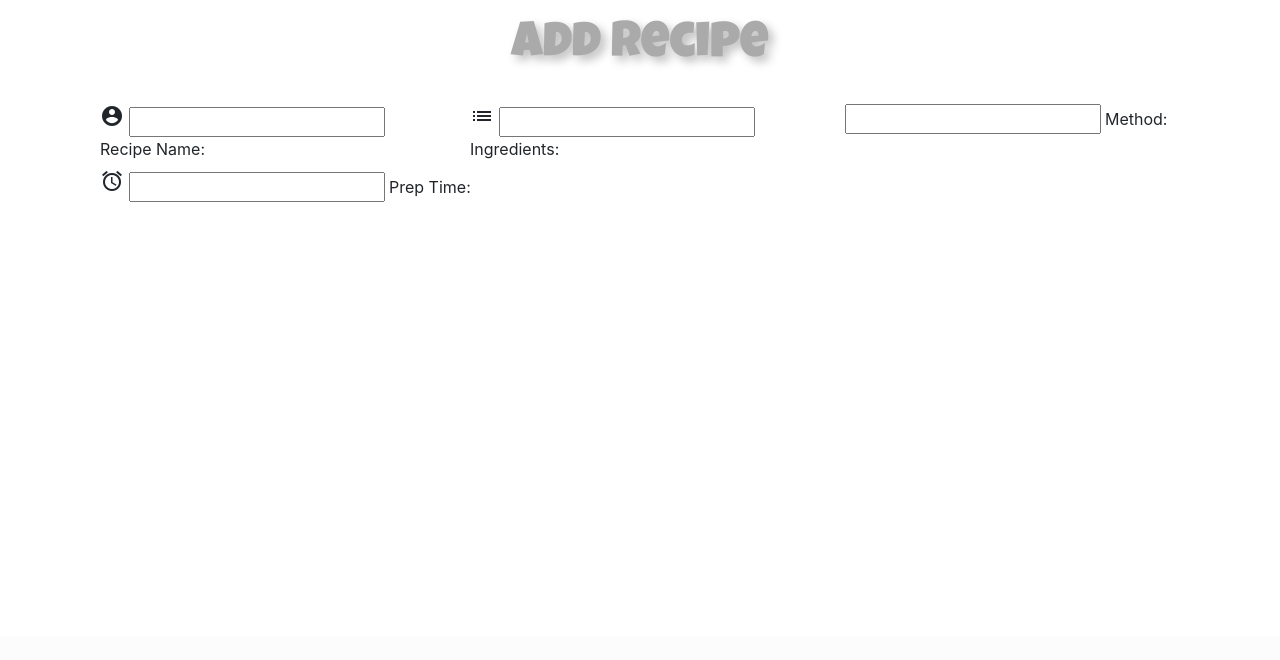
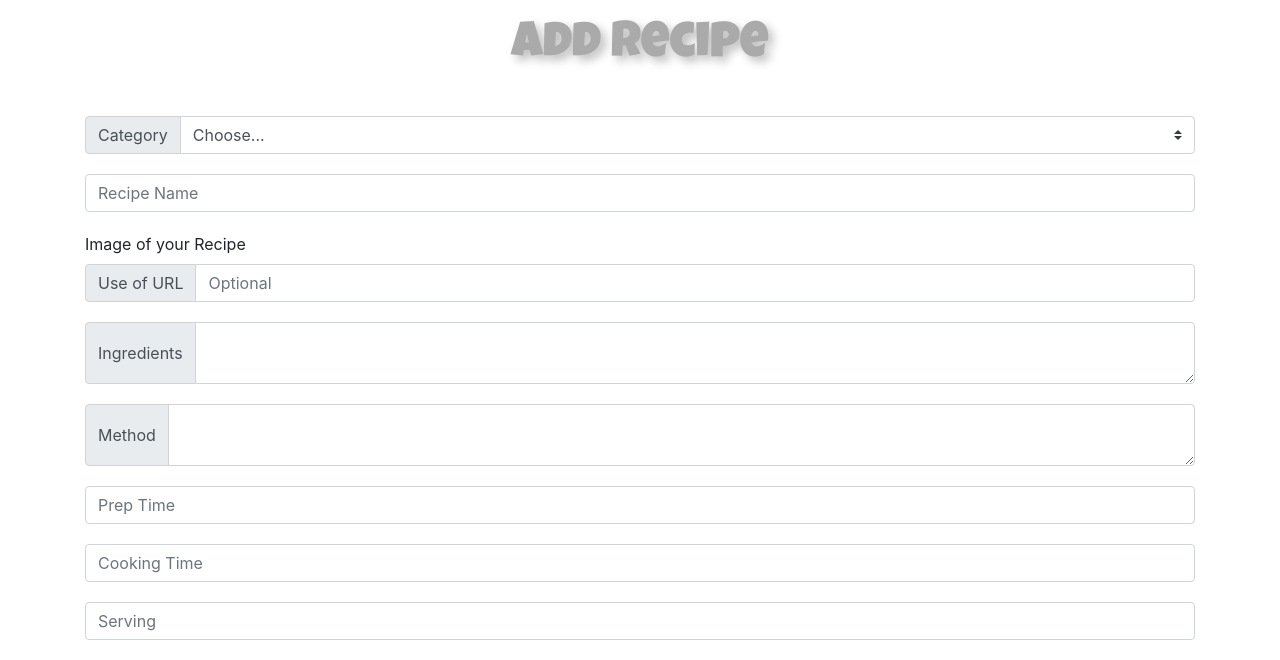
Before and after one commit to ShawnAhls/My-Yummy-Dishes, a Flask app: page /add_recipe in a window 1280 px wide. Shown: the part 164-824 px from the top of the page. Before the commit the page ends 366 px from the top, so only its background shows below. Run offline with Flask 2, Linux system fonts and the light colour scheme; some libraries are stand-ins or nearby versions.

Commit message:
Updated the add recipe page with a template

```diff
--- a/static/css/style.css
+++ b/static/css/style.css
@@ -80,3 +80,11 @@ a {
     column-gap: 35px;
     column-fill: auto;
 }
+
+/*---- Display Recipes Ends ----*/
+/*---- Add Recipes Starts ----*/
+
+.add {
+    margin-top: 20px;
+    margin-bottom: 20px;
+}
--- a/templates/add-recipe.html
+++ b/templates/add-recipe.html
@@ -2,41 +2,64 @@
 
 {% block content%}
 <h2>Add Recipe</h2>
-
-   <!--- <div class="input-field col s12">
-        <select>
-            <option value="" disabled selected>Choose your option</option>
-            <option value="1">Option 1</option>
-            <option value="2">Option 2</option>
-            <option value="3">Option 3</option>
+<section class="add">
+    <div class="input-group mb-3">
+        <div class="input-group-prepend">
+            <label class="input-group-text" for="inputGroupSelect01">Category</label>
+        </div>
+        <select class="custom-select" id="inputGroupSelect01">
+            <option selected>Choose...</option>
+            <option value="1">Beef</option>
+            <option value="2">Lamb</option>
+            <option value="3">Chicken</option>
+            <option value="4">Fish</option>
+            <option value="5">Vegan</option>
         </select>
-        <label>Materialize Select</label>
-    </div>--->
-    <form action="" method="POST" class="col s12">
-      <div class="row">
-        <div class="input-field col s12">
-          <i class="material-icons prefix">account_circle</i>
-          <input id="icon_prefix" type="text" class="validate">
-          <label for="icon_prefix">Recipe Name:</label>
+    </div>
+</section>
+<section class="add">
+    <div class="input-group">
+    <input type="text" class="form-control" placeholder="Recipe Name" >
+    </div>
+</section>
+<section class="add">
+    <label for="basic-url">Image of your Recipe</label>
+    <div class="input-group mb-3">
+        <div class="input-group-prepend">
+            <span class="input-group-text" id="basic-addon3">Use of URL</span>
         </div>
-        <div class="input-field col s12">
-          <i class="material-icons prefix">list</i>
-          <input id="icon_prefix" type="text" class="validate">
-          <label for="icon_prefix">Ingredients:</label>
+        <input type="text" class="form-control"  placeholder="Optional" id="basic-url" aria-describedby="basic-addon3">
+    </div>
+</section>
+<section class="add">
+    <div class="input-group">
+        <div class="input-group-prepend">
+            <span class="input-group-text">Ingredients</span>
         </div>
-        <div class="input-field col s12">
-          <i class="material-icons prefix"></i>
-          <input id="icon_prefix" type="text" class="validate">
-          <label for="icon_prefix">Method:</label>
+        <textarea class="form-control" aria-label="With textarea"></textarea>
+    </div>
+</section>
+<section class="add">
+    <div class="input-group">
+        <div class="input-group-prepend">
+            <span class="input-group-text">Method</span>
         </div>
-        <div class="input-field col s12">
-          <i class="material-icons prefix">alarm</i>
-          <input id="icon_prefix" type="text" class="validate">
-          <label for="icon_prefix">Prep Time:</label>
-        </div>
-      </div>
-    </form>
-</div>
-
-
+        <textarea class="form-control" aria-label="With textarea"></textarea>
+    </div>
+</section>
+<section class="add">
+    <div class="input-group">
+    <input type="text" class="form-control" placeholder="Prep Time" >
+    </div>
+</section>
+<section class="add">
+    <div class="input-group">
+    <input type="text" class="form-control" placeholder="Cooking Time" >
+    </div>
+</section>
+<section class="add">
+    <div class="input-group">
+    <input type="text" class="form-control" placeholder="Serving" >
+    </div>
+</section>
 {% endblock %}
```
Also changed, not shown: templates/display-recipes.html (+0 -9 lines).
